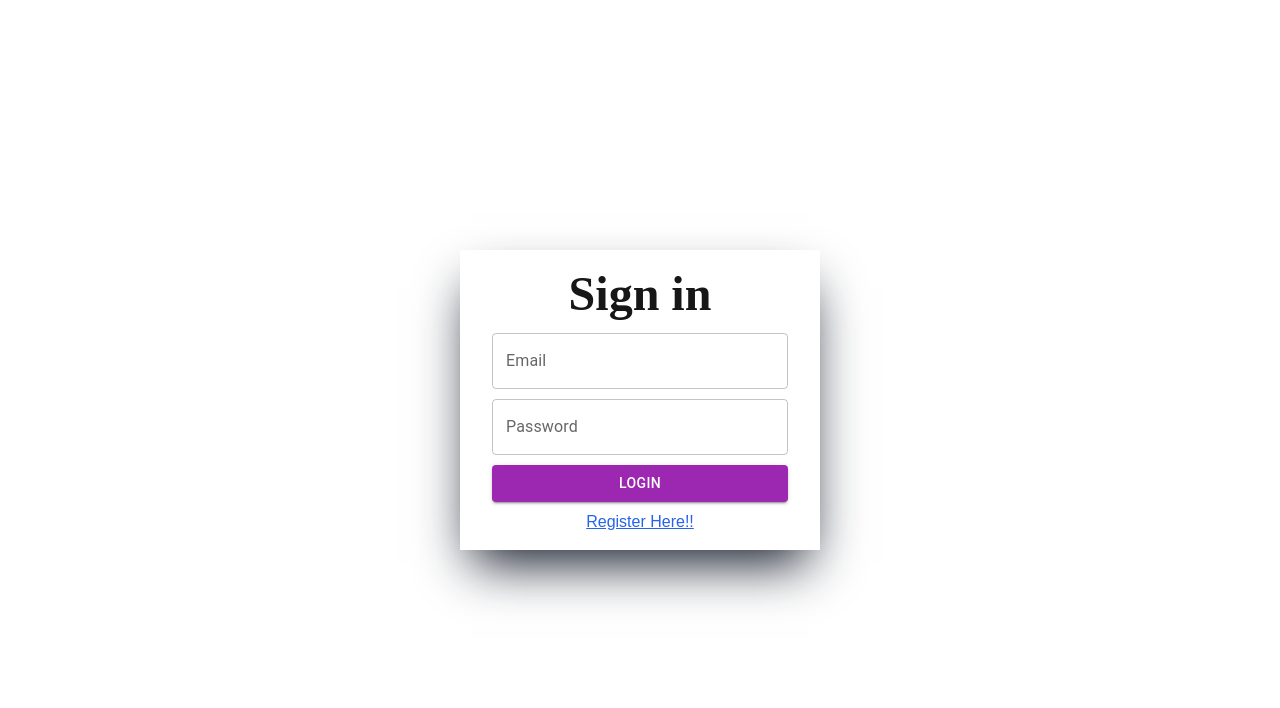
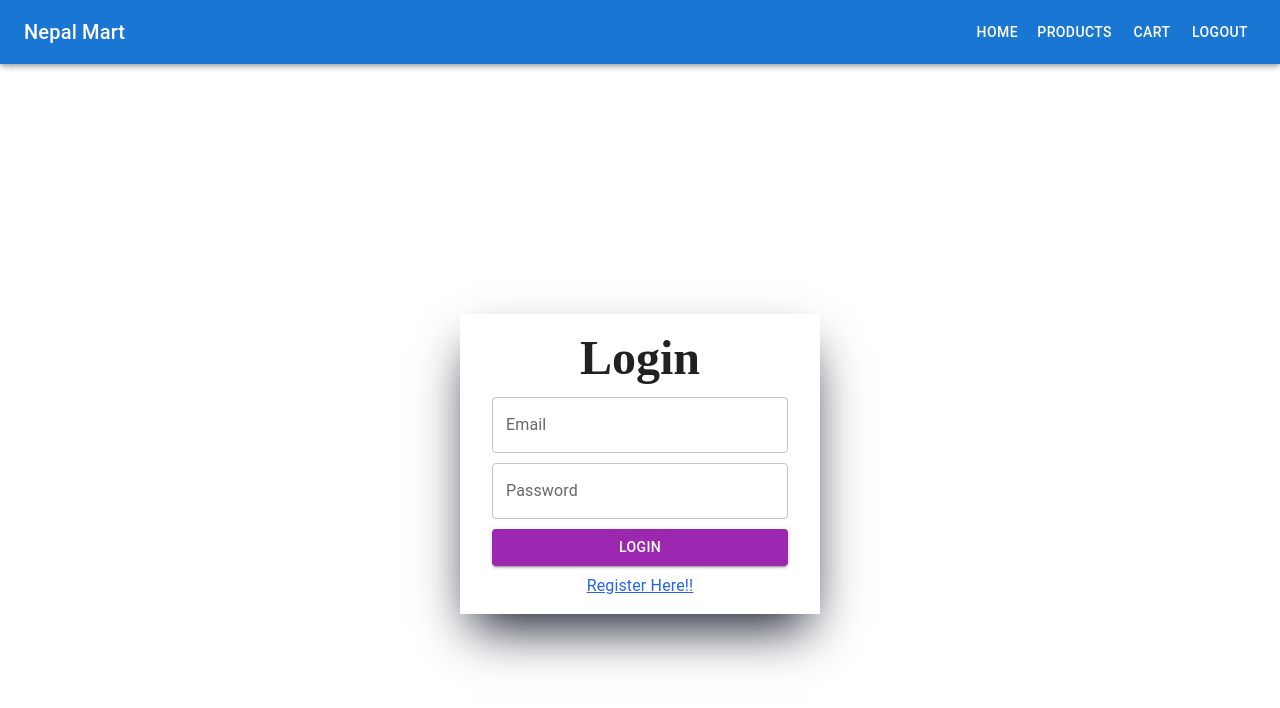
Before and after one commit to shubhambaidhya/MERN, a Next.js app in the folder React/nextjs/ecommerce-ui/: page /login in a window 1280 px wide. Shown: the top 708 px of the page. Built offline with nearby package versions, Linux system fonts and the light colour scheme.

Commit message:
App Bar + Logout redirect

```diff
--- a/React/nextjs/ecommerce-ui/app/(auth)/login/page.js
+++ b/React/nextjs/ecommerce-ui/app/(auth)/login/page.js
@@ -55,7 +55,7 @@
                   fontFamily: 'times new roman',
                 }}
               >
-                Sign in
+                Login
               </Typography>
 
               <FormControl fullWidth>
--- a/React/nextjs/ecommerce-ui/app/layout.js
+++ b/React/nextjs/ecommerce-ui/app/layout.js
@@ -1,6 +1,7 @@
 import { Geist, Geist_Mono } from 'next/font/google';
 import './globals.css';
 import ReactQueryClientProvider from '@/providers/ReactQueryClientProvider';
+import Header from '@/components/Header';
 
 const geistSans = Geist({
   variable: '--font-geist-sans',
@@ -24,6 +25,7 @@
         <body
           className={`${geistSans.variable} ${geistMono.variable} antialiased`}
         >
+          <Header />
           {children}
         </body>
       </ReactQueryClientProvider>
--- /dev/null
+++ b/React/nextjs/ecommerce-ui/components/Header.jsx
@@ -0,0 +1,122 @@
+'use client';
+import MenuIcon from '@mui/icons-material/Menu';
+import AppBar from '@mui/material/AppBar';
+import Box from '@mui/material/Box';
+import Button from '@mui/material/Button';
+import CssBaseline from '@mui/material/CssBaseline';
+import Divider from '@mui/material/Divider';
+import Drawer from '@mui/material/Drawer';
+import IconButton from '@mui/material/IconButton';
+import List from '@mui/material/List';
+import ListItem from '@mui/material/ListItem';
+import ListItemButton from '@mui/material/ListItemButton';
+import ListItemText from '@mui/material/ListItemText';
+import Toolbar from '@mui/material/Toolbar';
+import Typography from '@mui/material/Typography';
+import { redirect } from 'next/navigation';
+import * as React from 'react';
+
+const appName = 'Nepal Mart';
+const drawerWidth = 240;
+const navItems = ['Home', 'Products', 'Cart'];
+
+const Header = (props) => {
+  const { window } = props;
+  const [mobileOpen, setMobileOpen] = React.useState(false);
+
+  const handleDrawerToggle = () => {
+    setMobileOpen((prevState) => !prevState);
+  };
+
+  // handle logout
+  const handleLogout = () => {
+    localStorage.clear();
+    redirect('/login');
+  };
+
+  const drawer = (
+    <Box onClick={handleDrawerToggle} sx={{ textAlign: 'center' }}>
+      <Typography variant="h6" sx={{ my: 2 }}>
+        {appName}
+      </Typography>
+      <Divider />
+      <List>
+        {navItems.map((item) => (
+          <ListItem key={item} disablePadding>
+            <ListItemButton sx={{ textAlign: 'center' }}>
+              <ListItemText primary={item} />
+            </ListItemButton>
+          </ListItem>
+        ))}
+        <Button variant="contained" onClick={handleLogout}>
+          Logout
+        </Button>
+      </List>
+    </Box>
+  );
+
+  const container =
+    window !== undefined ? () => window().document.body : undefined;
+
+  return (
+    <Box sx={{ display: 'flex', mb: 8 }}>
+      <CssBaseline />
+      <AppBar component="nav">
+        <Toolbar>
+          <IconButton
+            color="inherit"
+            aria-label="open drawer"
+            edge="start"
+            onClick={handleDrawerToggle}
+            sx={{ mr: 2, display: { sm: 'none' } }}
+          >
+            <MenuIcon />
+          </IconButton>
+          <Typography
+            variant="h6"
+            component="div"
+            sx={{ flexGrow: 1, display: { xs: 'none', sm: 'block' } }}
+          >
+            {appName}
+          </Typography>
+          <Box sx={{ display: { xs: 'none', sm: 'block' } }}>
+            {navItems.map((item) => (
+              <Button key={item} sx={{ color: '#fff' }}>
+                {item}
+              </Button>
+            ))}
+            <Button
+              disableRipple
+              sx={{ color: '#ffff' }}
+              onClick={handleLogout}
+            >
+              Logout
+            </Button>
+          </Box>
+        </Toolbar>
+      </AppBar>
+      <nav>
+        <Drawer
+          container={container}
+          variant="temporary"
+          open={mobileOpen}
+          onClose={handleDrawerToggle}
+          ModalProps={{
+            keepMounted: true, // Better open performance on mobile.
+          }}
+          sx={{
+            display: { xs: 'block', sm: 'none' },
+            '& .MuiDrawer-paper': {
+              boxSizing: 'border-box',
+              width: drawerWidth,
+            },
+          }}
+        >
+          {drawer}
+        </Drawer>
+      </nav>
+    </Box>
+  );
+};
+
+export default Header;
```
